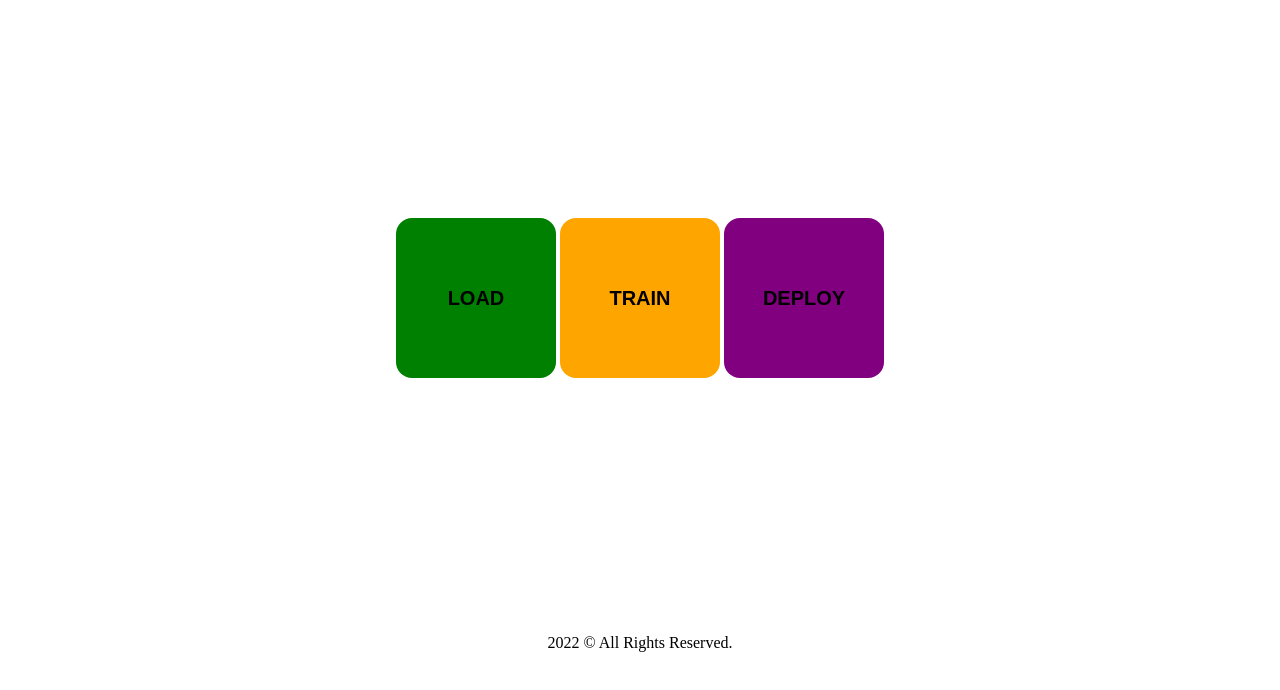
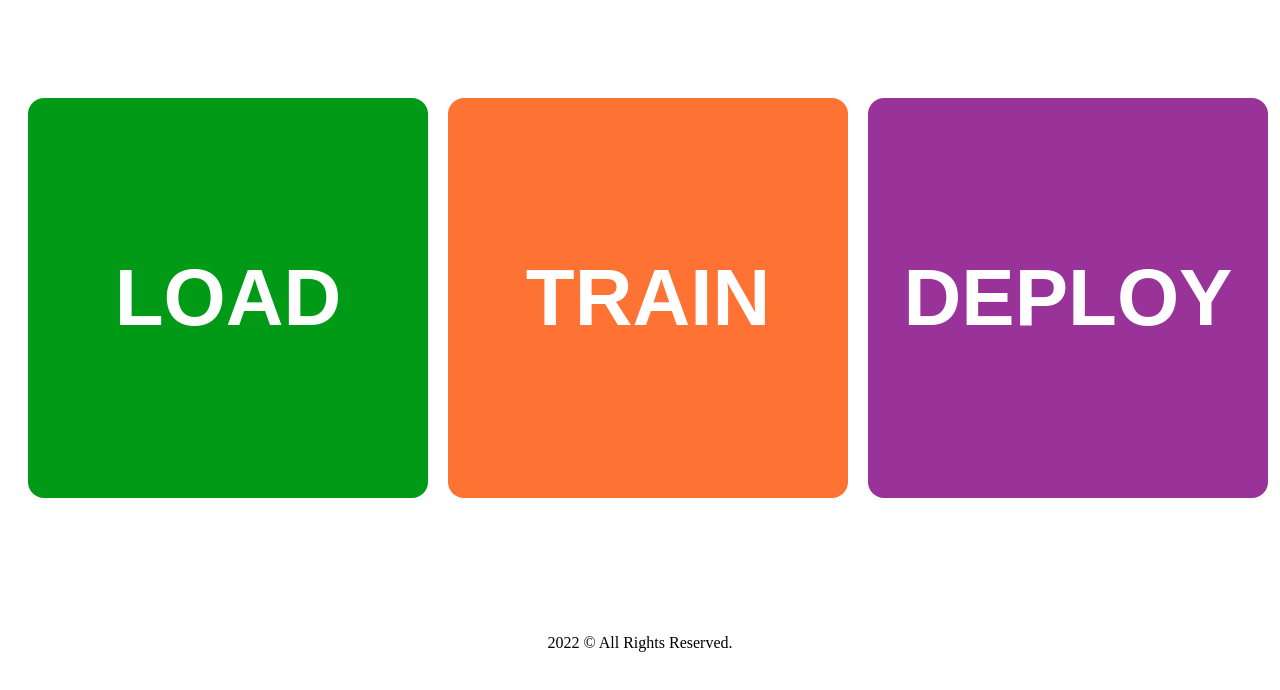
Before and after one commit to Sihlejosias/tests, a plain HTML site: page control.html in a window 1280 px wide. Shown: the part 102-792 px from the top of the page. Drawn offline with Linux system fonts and the light colour scheme; files whose address does not match are found by name.

Commit message:
assets, styling, folders

```diff
--- a/control.html
+++ b/control.html
@@ -12,7 +12,7 @@
     <section>
         <div>
 
-            <button class="btn">Load</button>
+            <button class="btn green">Load</button>
             <button class="btn orange">Train</button>
             <button class="btn purple">Deploy</button>
            <!--  <a href="control.html" class="control">Load Data</a>
--- a/styles.css
+++ b/styles.css
@@ -44,24 +44,35 @@ section img {
 }
 
 .btn {
-	background: green;
-	width: 10rem;
-	height: 10rem;
+	width: 25rem;
+	height: 25rem;
 	border-radius: 1rem;
 	border: none;
 	text-transform: uppercase;
 	font-weight: bolder;
-	font-size: 20px;
+	font-size: 80px;
+	color: white;
 	text-align: center;
 	cursor: pointer;
+	margin-left: 1rem;
+	transition: 0.3s ease-in;
+}
+
+.btn:hover {
+	width: 27rem;
+	height: 27rem;
+}
+.green {
+	background: rgba(0, 154, 23, 1);
 }
 
 .orange {
-	background: orange;
+	background: rgba(254, 80, 0, .8);
+
 }
 
 .purple {
-	background: purple;
+	background: rgba(128, 0, 128, .8);
 }
 
 footer {
```
Also changed, not shown: assets/arrow-alt-circle-right.svg (renamed from arrow-alt-circle-right.svg), assets/download.png (renamed from download.png), assets/fruitpunch_Logo-horizontal-colour.png (added).
